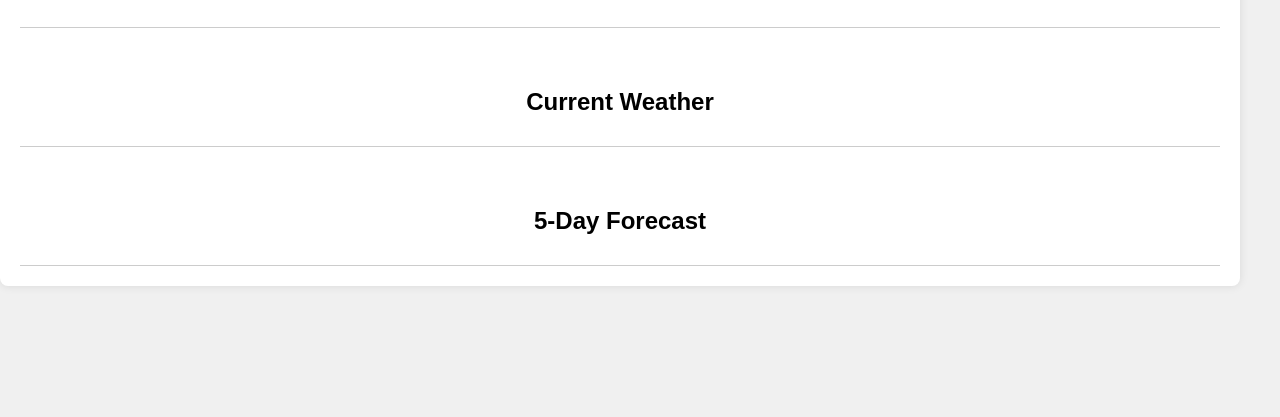
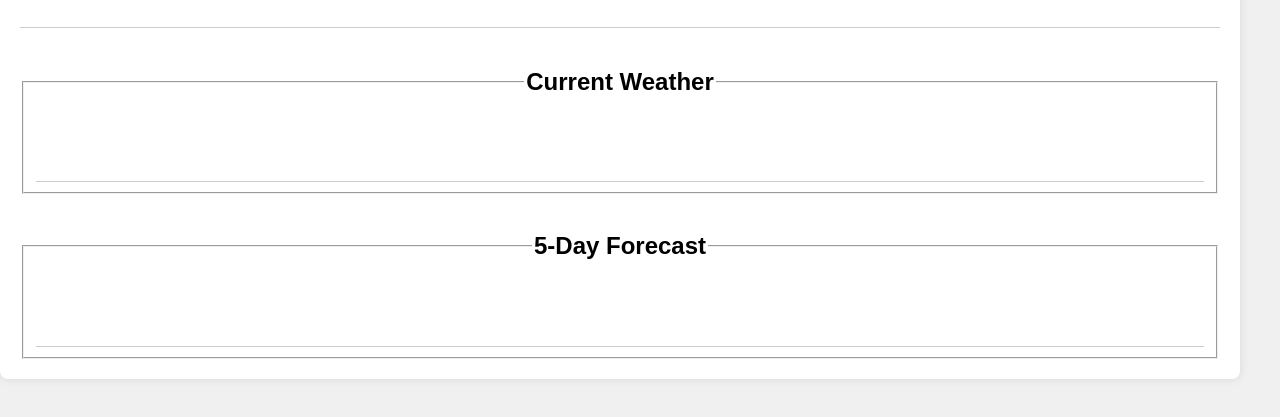
Before and after one commit to SABHIJITH0804/weather_dashboard_project, a plain HTML site: page index.html in a window 1280 px wide. Shown: the part 117-534 px from the top of the page. Drawn offline with Linux system fonts and the light colour scheme.

Commit message:
Update index.html

```diff
--- a/index.html
+++ b/index.html
@@ -1,5 +1,5 @@
 <!DOCTYPE html>
-<html lang="en">
+<html>
 <head>
     <meta charset="UTF-8">
     <meta name="viewport" content="width=device-width, initial-scale=1.0">
@@ -16,14 +16,19 @@
             </form>
         </header>
         <main>
+            <fieldset>
+                <legend><h2>Current Weather</h2></legend>
                 <section id="current-weather">
-                <h2>Current Weather</h2>
                     <div id="weather-info"></div>
                 </section>
+            </fieldset>
+            <br>
+            <fieldset>
+                <legend><h2>5-Day Forecast</h2></legend>
                 <section id="forecast">
-                <h2>5-Day Forecast</h2>
                     <div id="forecast-info"></div>
                 </section>
+            </fieldset>
         </main>
     </div>
     <script src="main.js"></script>
```
Lines whose indentation alone changed are shown as unchanged.
